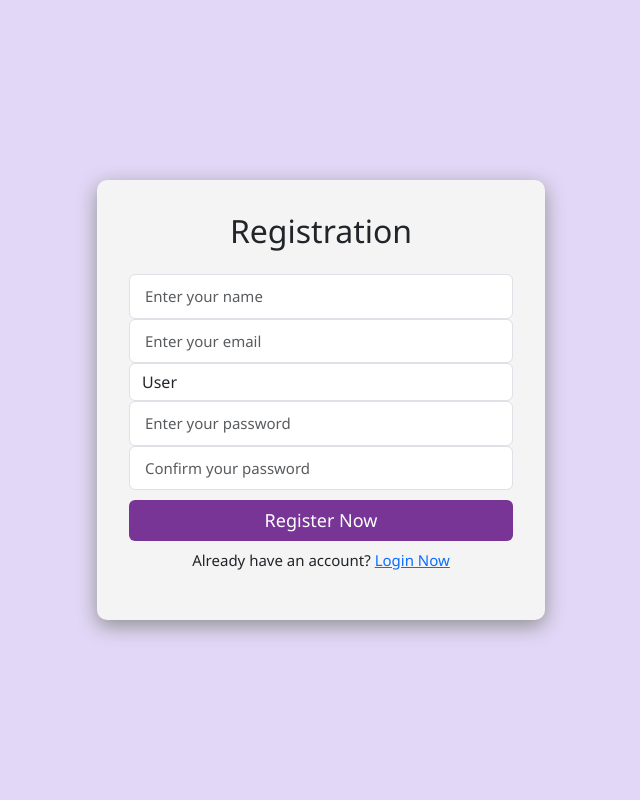
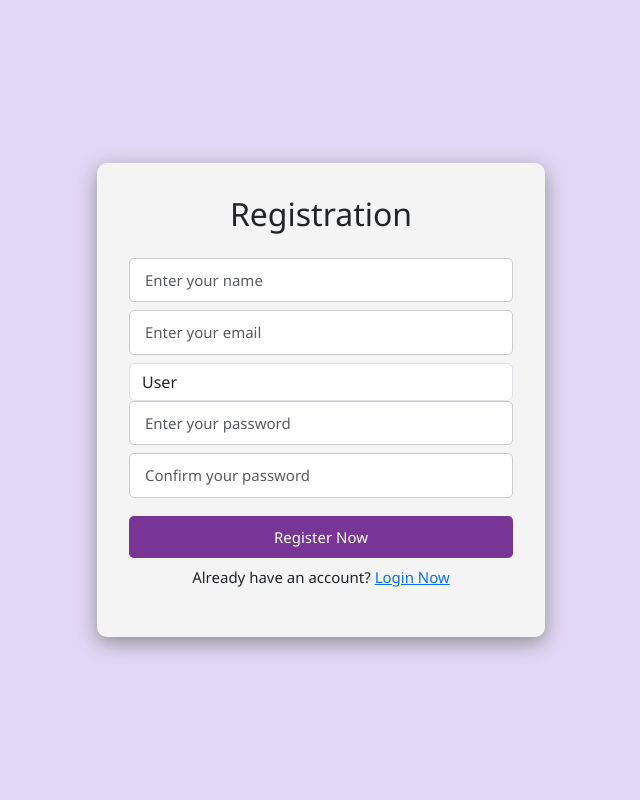
Before and after one commit to SheeThiga/authentication_with_php, a PHP site: page /register.php in a window 1280 px wide. Shown: the whole page, without its empty margins (319-959 px from the left). Run offline with PHP 8.4, Linux system fonts and the light colour scheme; some libraries are stand-ins or nearby versions.

Commit message:
style(css): add spacing between input fields and unify input/button styles

```diff
--- a/style.css
+++ b/style.css
@@ -5,10 +5,16 @@
   box-sizing: border-box;
   font-family: "Segoe UI", Tahoma, Geneva, Verdana, sans-serif;
 }
+
+body {
+  background-color: #e2d7f7;
+}
+
 .msg {
   color: red;
   font-size: 18px;
 }
+
 .form {
   display: flex;
   align-items: center;
@@ -16,6 +22,7 @@
   min-height: 100vh;
   background: #e2d7f7;
 }
+
 .form form {
   background-color: rgb(244, 244, 244);
   text-align: center;
@@ -24,38 +31,50 @@
   padding: 2rem;
   width: 28rem;
 }
+
 .form form h2 {
   margin-bottom: 1.5rem;
 }
-.form form input {
+
+.form form input,
+select {
   padding: 10px 15px;
   font-size: 15px;
   width: 100%;
+  margin-bottom: 0.5rem;
+  border: 1px solid #ccc;
+  border-radius: 5px;
 }
+
 .form form button {
   margin-top: 10px;
   width: 100%;
   background-color: #783595;
   color: white;
-  font-size: 18px;
+  font-size: 15px;
+  padding: 10px 0;
+  border: none;
+  border-radius: 5px;
+  cursor: pointer;
 }
+
 .form form p {
   font-size: 15px;
   margin-top: 8px;
 }
-body {
-  background-color: #e2d7f7;
-}
+
 .user-page {
   text-align: center;
   margin-top: 15rem;
   background-color: white;
   padding: 1rem;
 }
+
 .user-page p {
   font-size: 18px;
   margin-top: 2rem;
 }
+
 .user-page button {
   background-color: #783595;
   color: white;
```
